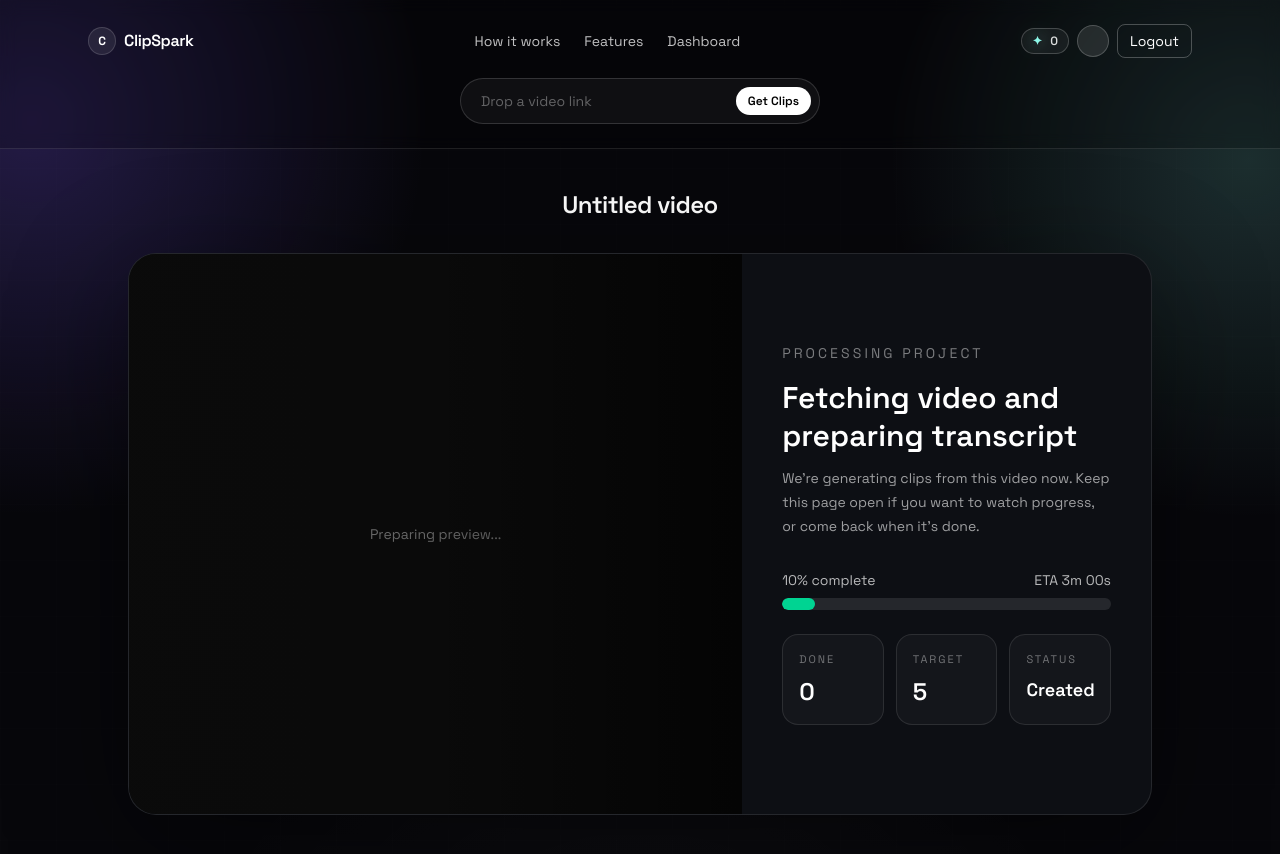
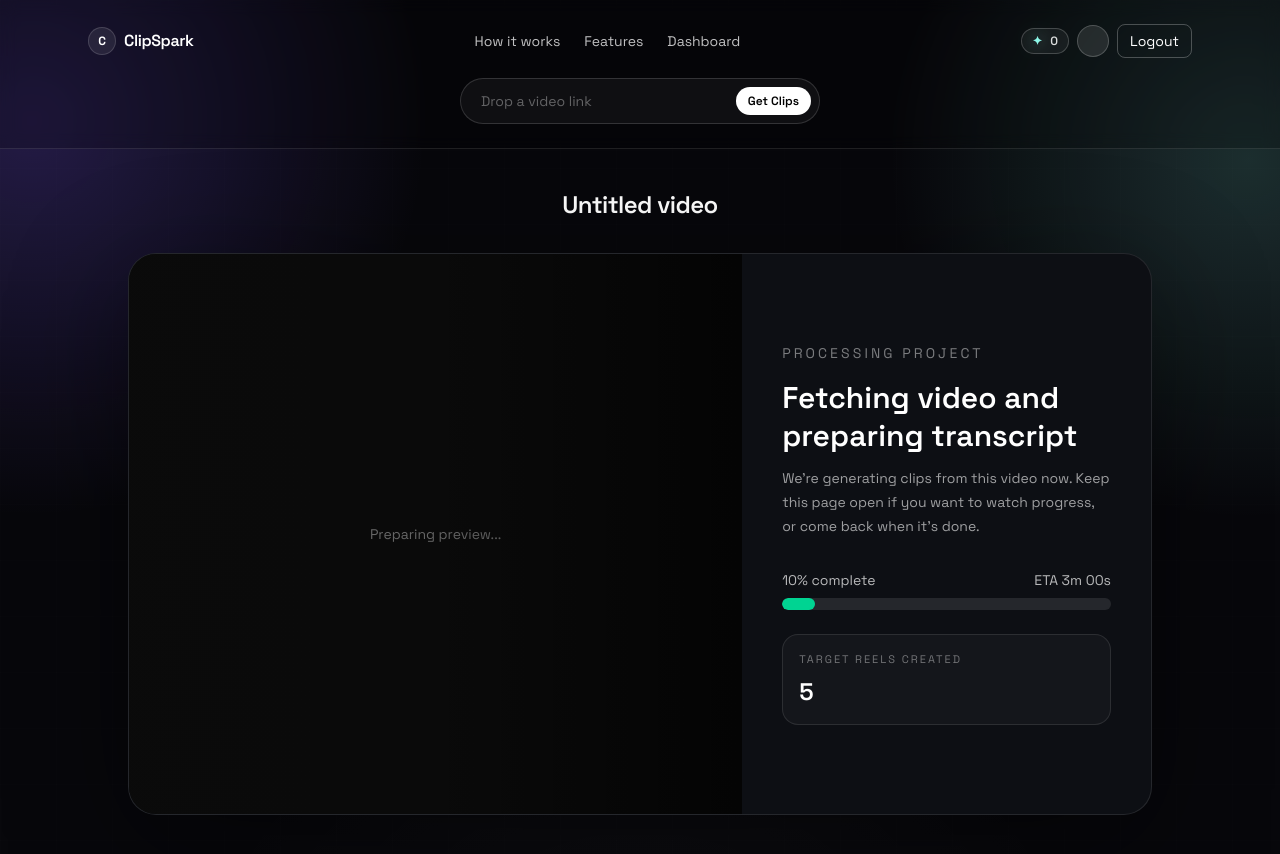
Before and after one commit to Duychinni/animecut, a Next.js app: page /dashboard/projects/1 in a window 1280 px wide. Shown: the top 854 px of the page. Built offline with nearby package versions, Linux system fonts and the light colour scheme; no server answers; the database is empty.

Commit message:
Simplify processing stats to target reels created

```diff
--- a/app/dashboard/projects/[projectId]/page.tsx
+++ b/app/dashboard/projects/[projectId]/page.tsx
@@ -225,18 +225,10 @@ export default async function ProjectDetailPage({
                       </div>
                     </div>
 
-                    <div className="grid grid-cols-3 gap-3 pt-2">
+                    <div className="grid grid-cols-1 gap-3 pt-2">
                       <div className="rounded-2xl border border-white/10 bg-white/[0.03] px-4 py-4">
-                        <p className="text-[11px] uppercase tracking-[0.18em] text-white/40">Done</p>
-                        <p className="mt-2 text-2xl font-semibold text-white">{doneExports}</p>
-                      </div>
-                      <div className="rounded-2xl border border-white/10 bg-white/[0.03] px-4 py-4">
-                        <p className="text-[11px] uppercase tracking-[0.18em] text-white/40">Target</p>
+                        <p className="text-[11px] uppercase tracking-[0.18em] text-white/40">Target reels created</p>
                         <p className="mt-2 text-2xl font-semibold text-white">{targetCount}</p>
-                      </div>
-                      <div className="rounded-2xl border border-white/10 bg-white/[0.03] px-4 py-4">
-                        <p className="text-[11px] uppercase tracking-[0.18em] text-white/40">Status</p>
-                        <p className="mt-2 text-lg font-semibold capitalize text-white">{effectiveStatus}</p>
                       </div>
                     </div>
                   </div>
```
